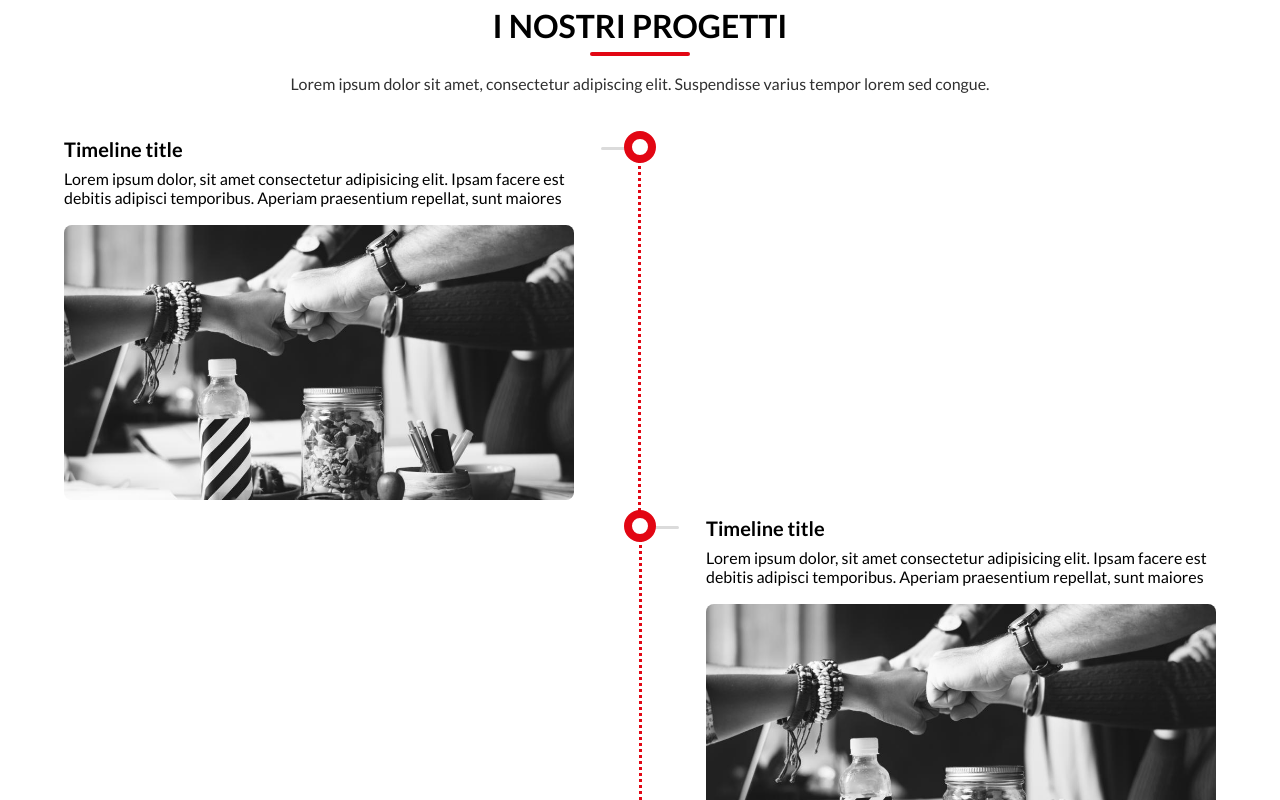
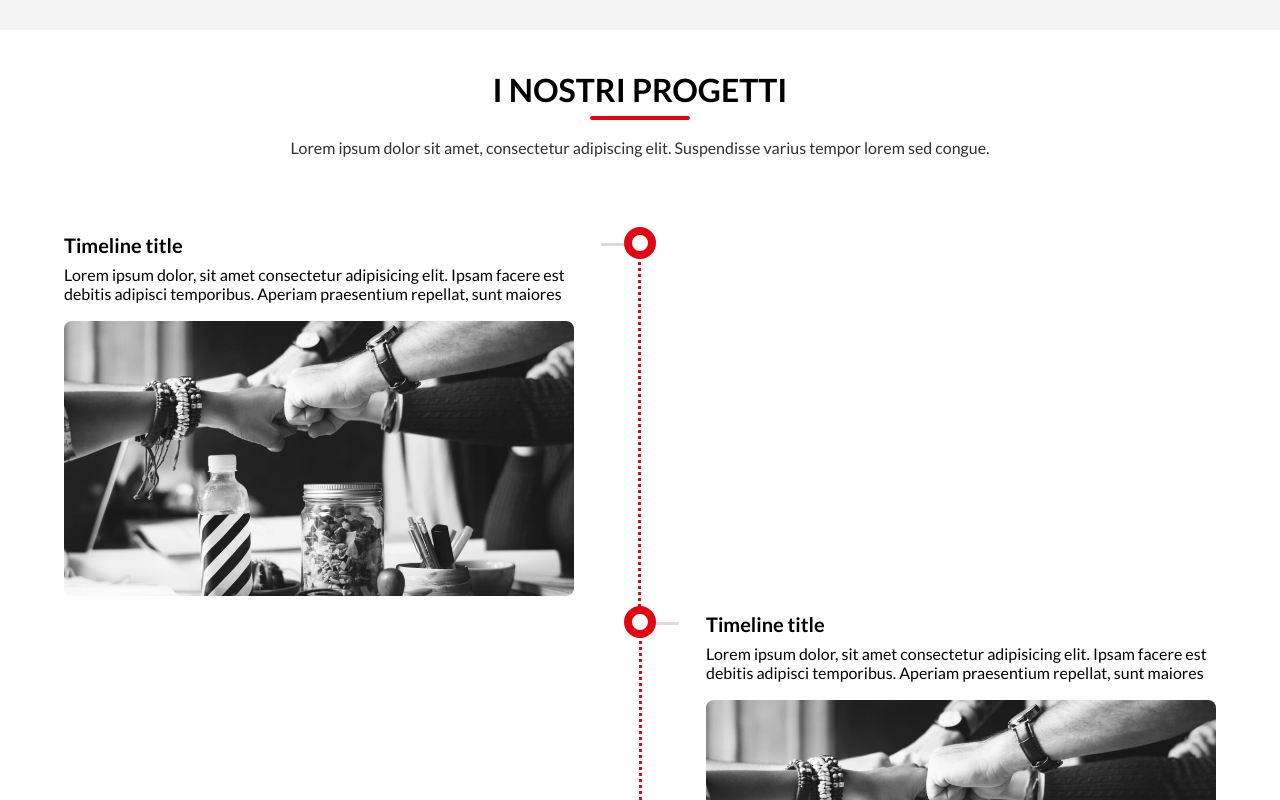
Before and after one commit to LOTO-gpolli/CEMA-impianti, a Next.js app: page / in a window 1280 px wide. Shown: the part 2980-3780 px from the top of the page. Built offline with nearby package versions, Linux system fonts and the light colour scheme.

Commit message:
fix: adjust global spacind and centering

```diff
--- a/components/About/About.module.css
+++ b/components/About/About.module.css
@@ -1,5 +1,5 @@
 .about {
-  padding: 0 5%;
+  padding: 2rem 5%;
   background-color: #f4f4f4;
   /* background: rgb(231,234,237); */
   /* background: linear-gradient(0deg, rgba(231,234,237,0) 0%, rgba(231,234,237,1) 50%, rgba(231,234,237,0) 100%); */
--- a/components/Timeline/Timeline.module.css
+++ b/components/Timeline/Timeline.module.css
@@ -1,6 +1,6 @@
 .timeline {
-  padding: 0 5%;
+  margin: 0 auto;
+  padding: 2rem 5%;
   display: flex;
   flex-direction: column;
-  align-items: flex-start;
 }
```
